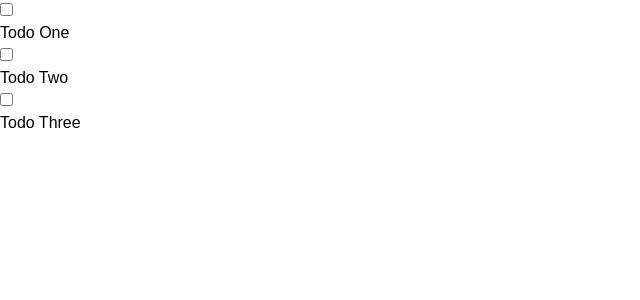
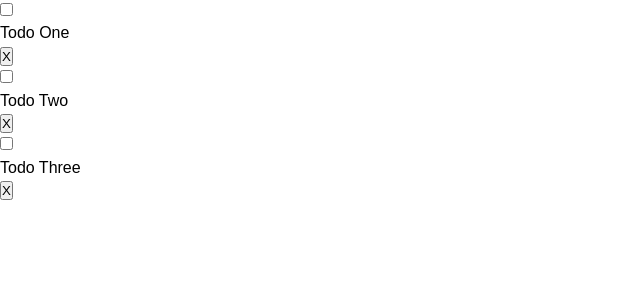
Before and after one commit to ClearActionConsistent/vuejs422, a Vue app: page / in a window 1280 px wide. Shown: the top 300 px of the page, without its empty margins (0-640 px from the left). Built offline with nearby package versions, Linux system fonts and the light colour scheme.

Commit message:
emit event in parent component from child component

```diff
--- a/src/App.vue
+++ b/src/App.vue
@@ -1,6 +1,6 @@
 <template>
   <div id="app">
-	<Todos v-bind:todos="todos"/>
+	<Todos v-bind:todos="todos" v-on:del-todo="deleteTodo"/>
 
   </div>
 </template>
@@ -33,8 +33,15 @@ export default {
 			}
 		]
 	}
-  }
+  },
+  methods: {
+		deleteTodo(id)
+		{
+			this.todos = this.todos.filter(todo => todo.id !== id);
+		}
+	}
 }
+
 </script>
 
 <style>
--- a/src/components/TodoItem.vue
+++ b/src/components/TodoItem.vue
@@ -2,6 +2,7 @@
 	<div class="todo-item" v-bind:class="{'is-complete':todo.completed}">
 		<input type="checkbox" v-on:change="markComplete"/>
 		<p>{{todo.title}}</p>
+		<button class="del" @click="$emit('del-todo', todo.id)">X</button>
 	</div>
 </template>
 
--- a/src/components/Todos.vue
+++ b/src/components/Todos.vue
@@ -1,7 +1,7 @@
 <template>
 	<div id="app">
 		<div v-for="todo in todos" v-bind:key="todo.id">
-			<TodoItem v-bind:todo="todo"/>
+			<TodoItem v-bind:todo="todo" v-on:del-todo="$emit('del-todo', todo.id)"/>
 		</div>
 	</div>
 </template>
```
